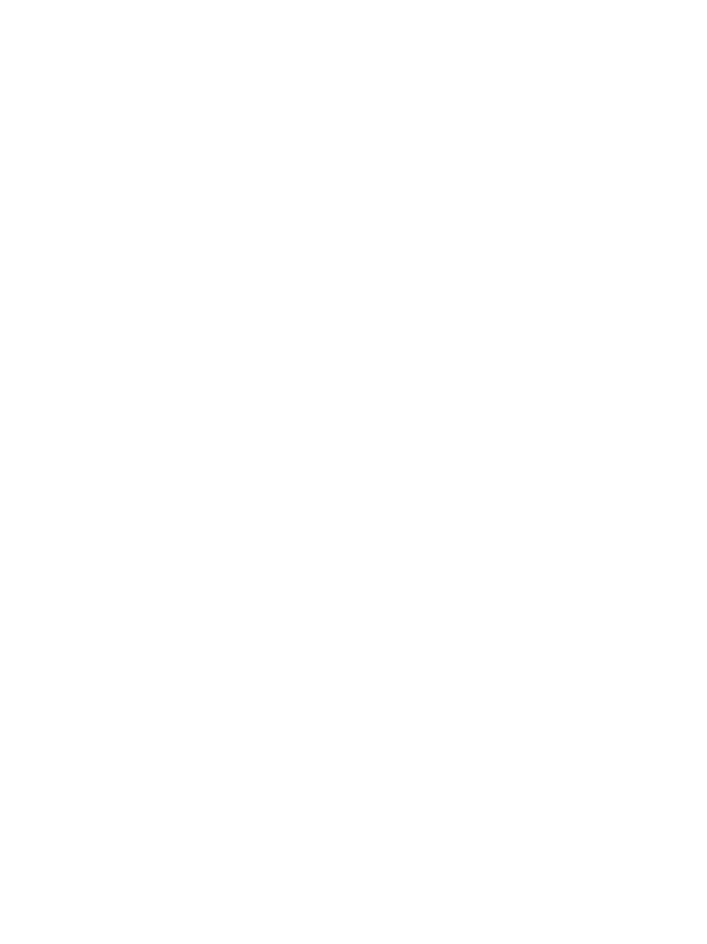
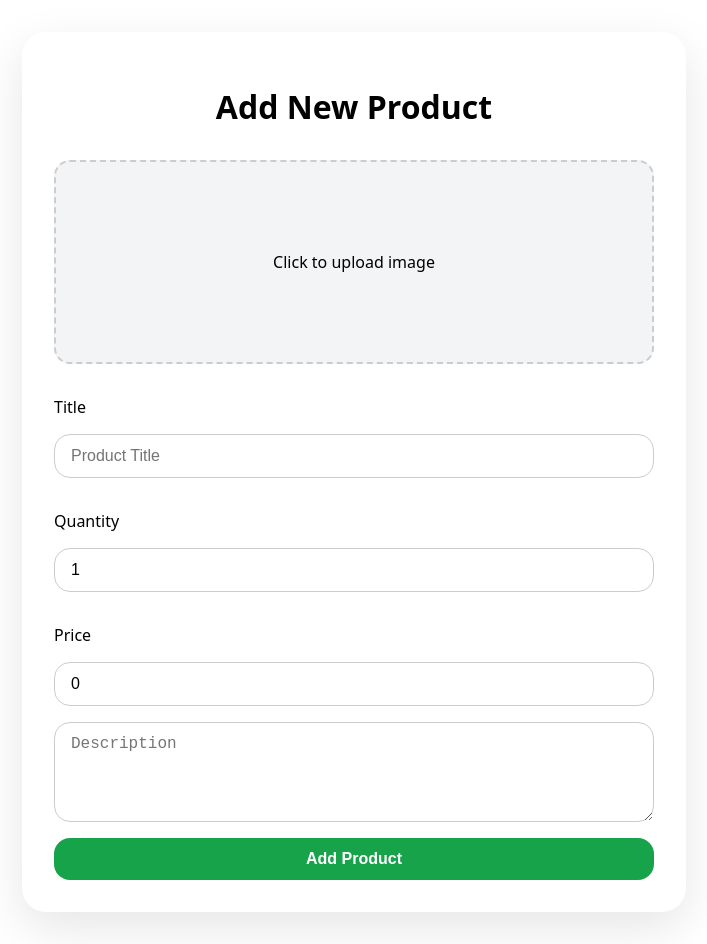
Before and after one commit to VladislavDoychinov/Gerund, a React (Create React App) app in the folder frontend/: page /addproduct in a window 1280 px wide. Before the commit this address had no page. Shown: the whole page, without its empty margins (286-993 px from the left). Before the commit the page ends 800 px from the top, so only its background shows below. Built offline with nearby package versions, Linux system fonts and the light colour scheme.

Commit message:
AddingProducts

```diff
--- a/frontend/src/App.tsx
+++ b/frontend/src/App.tsx
@@ -6,6 +6,7 @@ import Main from "./Pages/Main";
 import StorePage from "./Pages/StorePage";
 import ProductPage from "./Pages/ProductPage";
 import Profile from "./Pages/Profile";
+import AddProduct from "./Pages/AddProduct";
 
 function App() {
   return (
@@ -18,6 +19,7 @@ function App() {
         <Route path="/store" element={<StorePage />} />
         <Route path="/product/:id" element={<ProductPage />} />
         <Route path="/profile" element={<Profile />} />
+        <Route path="/addproduct" element={<AddProduct />} />
       </Routes>
     </BrowserRouter>
   );
--- /dev/null
+++ b/frontend/src/pages/AddProduct.css
@@ -0,0 +1,74 @@
+.add-product-page {
+  max-width: 600px;
+  margin: 2rem auto;
+  background-color: #fff;
+  padding: 2rem;
+  border-radius: 1.5rem;
+  box-shadow: 0 1rem 3rem rgba(0,0,0,0.1);
+  font-family: system-ui, -apple-system, BlinkMacSystemFont, 'Segoe UI', Roboto, Ubuntu, sans-serif;
+}
+
+.add-product-page h1 {
+  text-align: center;
+  font-size: 2rem;
+  margin-bottom: 2rem;
+}
+
+.add-product-form {
+  display: flex;
+  flex-direction: column;
+  gap: 1rem;
+}
+
+.add-product-form input,
+.add-product-form textarea,
+.add-product-form button {
+  padding: 0.75rem 1rem;
+  border-radius: 1rem;
+  border: 1px solid #ccc;
+  font-size: 1rem;
+  width: 100%;
+  box-sizing: border-box;
+}
+
+.add-product-form textarea {
+  resize: vertical;
+  min-height: 100px;
+}
+
+.add-product-form button {
+  background-color: #16a34a;
+  color: white;
+  border: none;
+  cursor: pointer;
+  font-weight: 600;
+  transition: 0.3s;
+}
+
+.add-product-form button:hover {
+  background-color: #15803d;
+}
+
+.image-upload {
+  display: flex;
+  justify-content: center;
+  align-items: center;
+  background-color: #f3f4f6;
+  border: 2px dashed #ccc;
+  border-radius: 1rem;
+  height: 200px;
+  cursor: pointer;
+  overflow: hidden;
+  position: relative;
+  text-align: center;
+}
+
+.image-upload input {
+  display: none;
+}
+
+.preview-image {
+  width: 100%;
+  height: 100%;
+  object-fit: cover;
+}
--- /dev/null
+++ b/frontend/src/pages/AddProduct.tsx
@@ -0,0 +1,105 @@
+import React, { useState, ChangeEvent, FormEvent } from "react";
+import "./AddProduct.css";
+
+export default function AddProduct() {
+  const [title, setTitle] = useState("");
+  const [quantity, setQuantity] = useState("1");
+  const [price, setPrice] = useState("0");
+  const [description, setDescription] = useState("");
+  const [image, setImage] = useState<File | null>(null);
+  const [preview, setPreview] = useState<string>("");
+
+  const handleImageChange = (e: ChangeEvent<HTMLInputElement>) => {
+    if (e.target.files && e.target.files[0]) {
+      setImage(e.target.files[0]);
+      setPreview(URL.createObjectURL(e.target.files[0]));
+    }
+  };
+
+  const handleSubmit = (e: FormEvent) => {
+    e.preventDefault();
+    if (!title || !description || !image) {
+      alert("Please fill all fields and select an image.");
+      return;
+    }
+
+    const formData = {
+      title,
+      quantity: Number(quantity),
+      price: Number(price),
+      description,
+      image,
+    };
+
+    console.log("Product submitted:", formData);
+    alert("Product submitted successfully!");
+
+    setTitle("");
+    setQuantity("1");
+    setPrice("0");
+    setDescription("");
+    setImage(null);
+    setPreview("");
+  };
+
+  return (
+    <div className="add-product-page">
+      <h1>Add New Product</h1>
+      <form className="add-product-form" onSubmit={handleSubmit}>
+        <label className="image-upload">
+          {preview ? (
+            <img src={preview} alt="Preview" className="preview-image" />
+          ) : (
+            <span>Click to upload image</span>
+          )}
+          <input type="file" accept="image/*" onChange={handleImageChange} />
+        </label>
+
+        <div>
+          <p>Title</p>
+          <input
+            type="text"
+            placeholder="Product Title"
+            value={title}
+            onChange={(e) => setTitle(e.target.value)}
+            required
+          />
+        </div>
+
+        <div>
+          <p>Quantity</p>
+          <input
+            type="number"
+            placeholder="Quantity"
+            value={quantity}
+            min={1}
+            onChange={(e) => setQuantity(e.target.value)} // store as string
+            required
+          />
+        </div>
+
+        <div>
+          <p>Price</p>
+          <input
+            type="number"
+            placeholder="Price ($)"
+            value={price}
+            min={0}
+            step={0.01}
+            onChange={(e) => setPrice(e.target.value)} // store as string
+            required
+          />
+        </div>
+
+        <textarea
+          placeholder="Description"
+          value={description}
+          onChange={(e) => setDescription(e.target.value)}
+          required
+        ></textarea>
+
+        <button type="submit">Add Product</button>
+      </form>
+    </div>
+  );
+}
```
